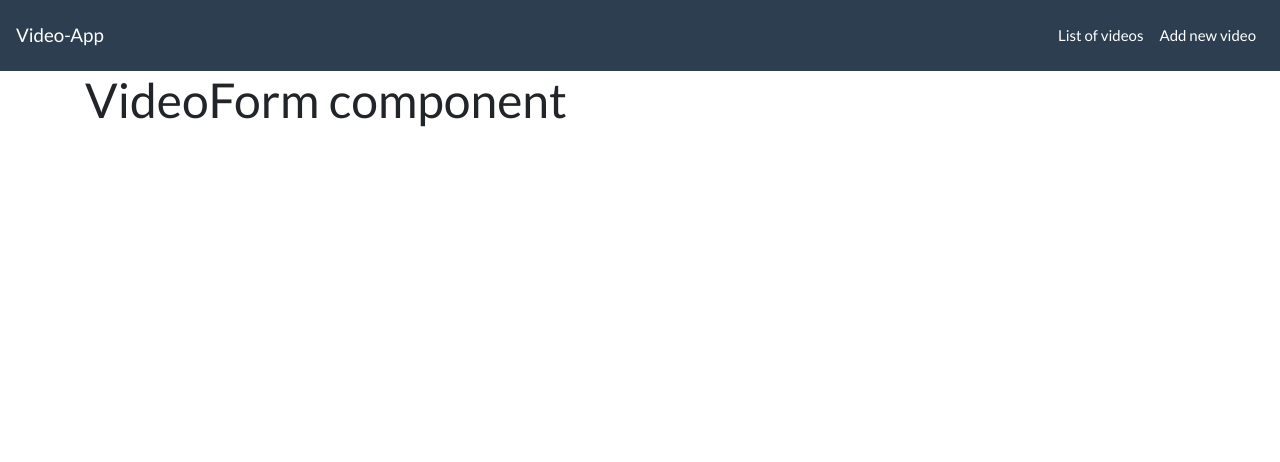
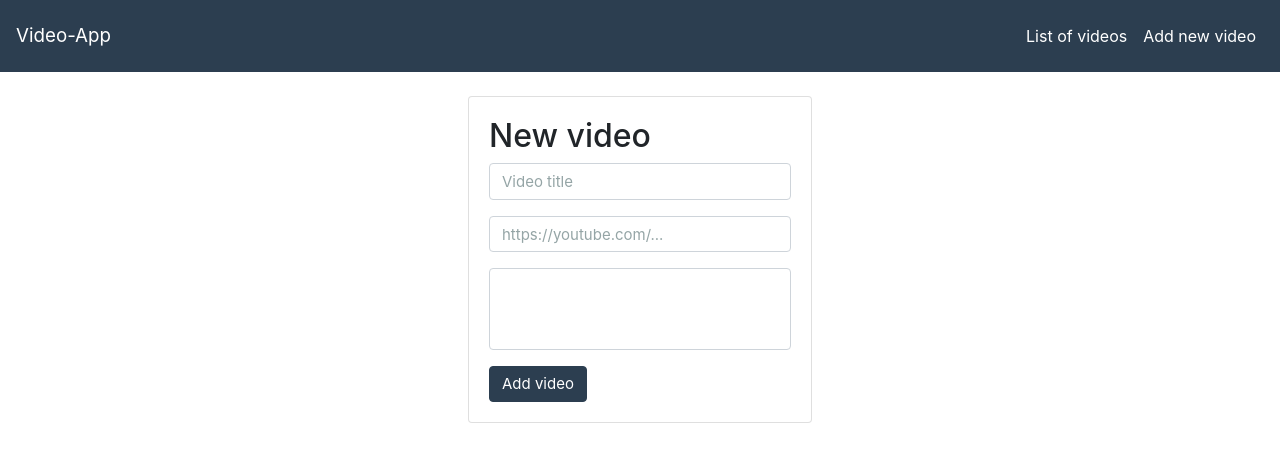
Before and after one commit to emiperalta/videos-app, a React (Create React App) app in the folder frontend/: page /addvideo in a window 1280 px wide. Shown: the top 462 px of the page. Built offline with nearby package versions, Linux system fonts and the light colour scheme.

Commit message:
Working with VideoForm component

```diff
--- a/frontend/package.json
+++ b/frontend/package.json
@@ -17,6 +17,7 @@
     "react-dom": "^17.0.1",
     "react-router-dom": "^5.2.0",
     "react-scripts": "4.0.0",
+    "react-toastify": "^6.1.0",
     "typescript": "4.0.5",
     "web-vitals": "^0.2.4"
   },
--- a/frontend/public/index.html
+++ b/frontend/public/index.html
@@ -2,42 +2,27 @@
 <html lang="en">
     <head>
         <meta charset="utf-8" />
-    <link rel="icon" href="%PUBLIC_URL%/favicon.ico" />
         <meta name="viewport" content="width=device-width, initial-scale=1" />
         <meta name="theme-color" content="#000000" />
         <meta
             name="description"
             content="Web site created using create-react-app"
         />
-    <link rel="apple-touch-icon" href="%PUBLIC_URL%/logo192.png" />
-    <!--
-      manifest.json provides metadata used when your web app is installed on a
-      user's mobile device or desktop. See https://developers.google.com/web/fundamentals/web-app-manifest/
-    -->
         <link rel="manifest" href="%PUBLIC_URL%/manifest.json" />
-    <!--
-      Notice the use of %PUBLIC_URL% in the tags above.
-      It will be replaced with the URL of the `public` folder during the build.
-      Only files inside the `public` folder can be referenced from the HTML.
-
-      Unlike "/favicon.ico" or "favicon.ico", "%PUBLIC_URL%/favicon.ico" will
-      work correctly both with client-side routing and a non-root public URL.
-      Learn how to configure a non-root public URL by running `npm run build`.
-    -->
         <title>React App</title>
     </head>
     <body>
         <noscript>You need to enable JavaScript to run this app.</noscript>
         <div id="root"></div>
-    <!--
-      This HTML file is a template.
-      If you open it directly in the browser, you will see an empty page.
-
-      You can add webfonts, meta tags, or analytics to this file.
-      The build step will place the bundled scripts into the <body> tag.
-
-      To begin the development, run `npm start` or `yarn start`.
-      To create a production bundle, use `npm run build` or `yarn build`.
-    -->
     </body>
+    <script
+        src="https://code.jquery.com/jquery-3.5.1.slim.min.js"
+        integrity="sha384-DfXdz2htPH0lsSSs5nCTpuj/zy4C+OGpamoFVy38MVBnE+IbbVYUew+OrCXaRkfj"
+        crossorigin="anonymous"
+    ></script>
+    <script
+        src="https://cdn.jsdelivr.net/npm/bootstrap@4.5.3/dist/js/bootstrap.bundle.min.js"
+        integrity="sha384-ho+j7jyWK8fNQe+A12Hb8AhRq26LrZ/JpcUGGOn+Y7RsweNrtN/tE3MoK7ZeZDyx"
+        crossorigin="anonymous"
+    ></script>
 </html>
--- a/frontend/src/App.tsx
+++ b/frontend/src/App.tsx
@@ -3,18 +3,21 @@ import { BrowserRouter, Route, Switch } from 'react-router-dom';
 import VideoForm from './components/Videos/VideoForm';
 import VideoList from './components/Videos/VideoList';
 import Navbar from './components/Navbar/Navbar';
+import { ToastContainer } from 'react-toastify';
 import 'bootswatch/dist/flatly/bootstrap.min.css';
+import 'react-toastify/dist/ReactToastify.css';
 
 function App() {
     return (
         <div>
             <BrowserRouter>
                 <Navbar />
-                <div className='container'>
+                <div className='container p-4'>
                     <Switch>
                         <Route exact path='/' component={VideoList} />
                         <Route path='/addvideo' component={VideoForm} />
                     </Switch>
+                    <ToastContainer />
                 </div>
             </BrowserRouter>
         </div>
--- a/frontend/src/components/Services/Api.ts
+++ b/frontend/src/components/Services/Api.ts
@@ -1,4 +1,5 @@
 import axios from 'axios';
+import { IVideo } from './IVideo';
 
 const baseURL = 'http://localhost:5000/api/videos';
 
@@ -10,11 +11,11 @@ export const getVideoById = async (id: number) => {
     return await axios.get(baseURL + id);
 };
 
-export const createVideo = async (video: object) => {
+export const createVideo = async (video: IVideo) => {
     return await axios.post(baseURL, video);
 };
 
-export const updateVideo = async (id: number, videoUpdate: object) => {
+export const updateVideo = async (id: number, videoUpdate: IVideo) => {
     return await axios.put(baseURL + id, videoUpdate);
 };
 
--- a/frontend/src/components/Videos/VideoForm.tsx
+++ b/frontend/src/components/Videos/VideoForm.tsx
@@ -1,9 +1,74 @@
-import React from 'react';
+import React, { FormEvent, useState } from 'react';
+import { IVideo, InputChange } from '../Services/IVideo';
+import * as Api from '../Services/Api';
+import { toast } from 'react-toastify';
 
 const VideoForm = () => {
+    const [video, setVideo] = useState<IVideo>({
+        title: '',
+        description: '',
+        url: '',
+    });
+
+    const inputsHandler = (e: InputChange) => {
+        const { name, value } = e.target;
+        const fieldValues = { [name]: value };
+
+        setVideo({
+            ...video,
+            ...fieldValues,
+        });
+    };
+
+    const submitHandler = async (e: FormEvent<HTMLFormElement>) => {
+        e.preventDefault();
+
+        await Api.createVideo(video);
+        toast.success('Video added successfully!');
+    };
+
     return (
-        <div>
-            <h1>VideoForm component</h1>
+        <div className='row'>
+            <div className='col-md-4 offset-md-4'>
+                <div className='card'>
+                    <div className='card-body'>
+                        <h3>New video</h3>
+
+                        <form onSubmit={submitHandler}>
+                            <div className='form-group'>
+                                <input
+                                    type='text'
+                                    name='title'
+                                    placeholder='Video title'
+                                    className='form-control'
+                                    onChange={inputsHandler}
+                                />
+                            </div>
+                            <div className='form-group'>
+                                <input
+                                    type='text'
+                                    name='url'
+                                    placeholder='https://youtube.com/...'
+                                    className='form-control'
+                                    onChange={inputsHandler}
+                                />
+                            </div>
+                            <div className='form-group'>
+                                <textarea
+                                    name='description'
+                                    rows={3}
+                                    className='form-control'
+                                    style={{ resize: 'none' }}
+                                    onChange={inputsHandler}
+                                ></textarea>
+                            </div>
+                            <button type='submit' className='btn btn-primary'>
+                                Add video
+                            </button>
+                        </form>
+                    </div>
+                </div>
+            </div>
         </div>
     );
 };
--- a/frontend/src/components/Videos/VideoList.tsx
+++ b/frontend/src/components/Videos/VideoList.tsx
@@ -18,7 +18,7 @@ const VideoList = () => {
     return (
         <div>
             {videos.map(video => {
-                return <Video video={video} />;
+                return <Video key={video._id} video={video} />;
             })}
         </div>
     );
--- a/frontend/src/index.css
+++ b/frontend/src/index.css
@@ -1,7 +1,8 @@
-body {
+* {
     margin: 0;
     padding: 0;
     box-sizing: border-box;
+    font-size: 16px;
     font-family: -apple-system, BlinkMacSystemFont, 'Segoe UI', 'Roboto',
         'Oxygen', 'Ubuntu', 'Cantarell', 'Fira Sans', 'Droid Sans',
         'Helvetica Neue', sans-serif;
```
Also changed, not shown: frontend/src/components/Services/IVideo.ts (+7 -3 lines), 1 other file (tests, documents, lock files or other folders). Lines whose indentation alone changed are shown as unchanged.
